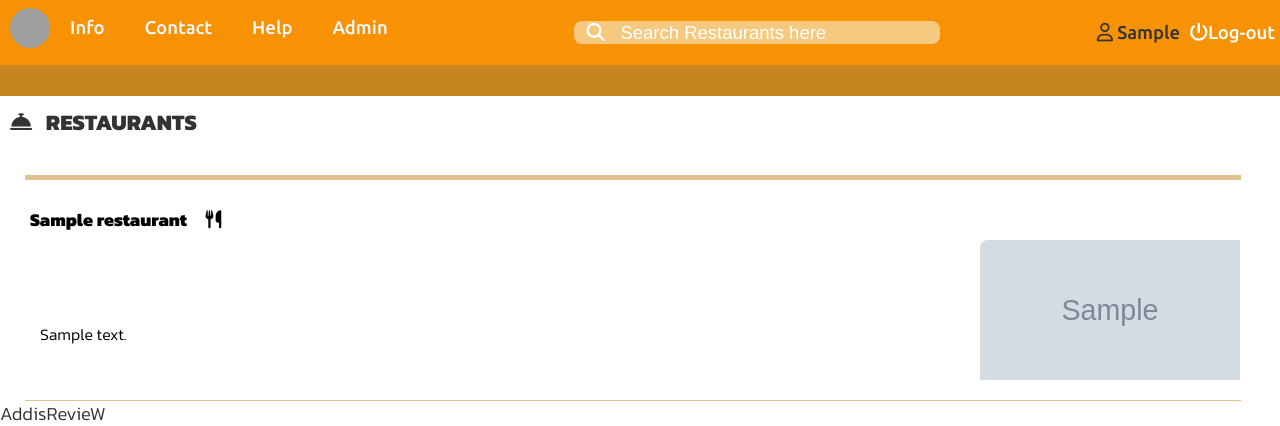
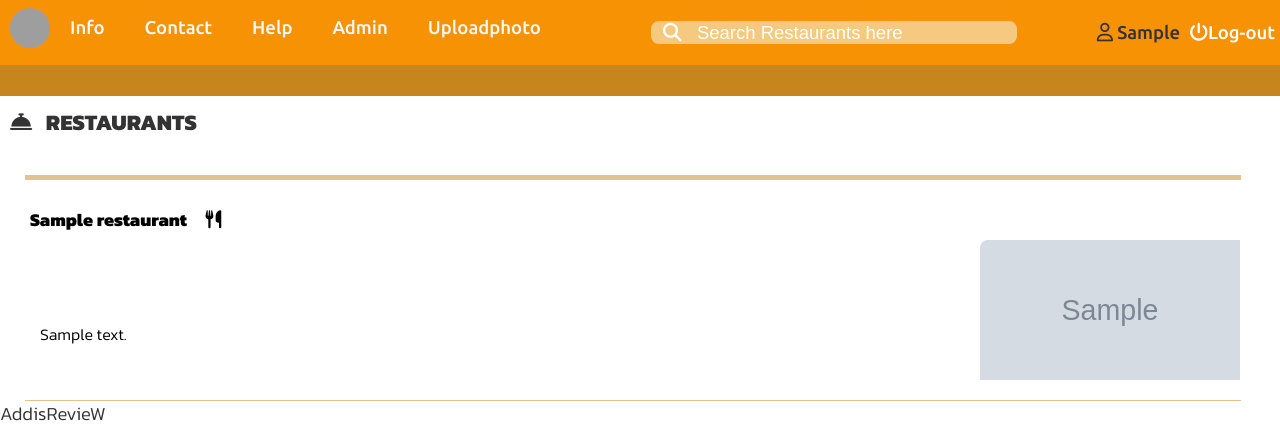
Before and after one commit to rawidaniel/AddisReview, a Flask app: page /restaurants in a window 1280 px wide. Shown: the top 426 px of the page. Run offline with Flask 2, Linux system fonts and the light colour scheme; a user stored in the database is signed in; tables that the repository leaves empty hold one stand-in row (values such as "Sample post"); grey boxes marked "Sample" are stand-in pictures; some libraries are stand-ins or nearby versions; grey boxes are pictures that could not be loaded.

Commit message:
add nav link

```diff
--- a/website/templates/restaurant.html
+++ b/website/templates/restaurant.html
@@ -75,6 +75,7 @@
           <li><a href="/#sceine-four">Help</a></li>
           {% if user_is_admin == True %}
           <li><a href="/admin">Admin</a></li>
+          <li><a href="/uploadphoto">Uploadphoto</a></li>
           {% endif %}
         </ul>
         <div class="ser-nav">
@@ -107,12 +108,9 @@
 
       {% with messages = get_flashed_messages() %} {% if messages %}
       <div id="alert-user">
-        <div class="alert alert-warning" role="alert">
-          {{ messages[0] }}
-        </div>
+        <div class="alert alert-warning" role="alert">{{ messages[0] }}</div>
       </div>
       {% endif %} {% endwith %}
-
 
       <!-- offcanvas for search menu
               <div class="offcanvas offcanvas-start" tabindex="-1" id="offcanvasExample" aria-labelledby="offcanvasExampleLabel">
```
